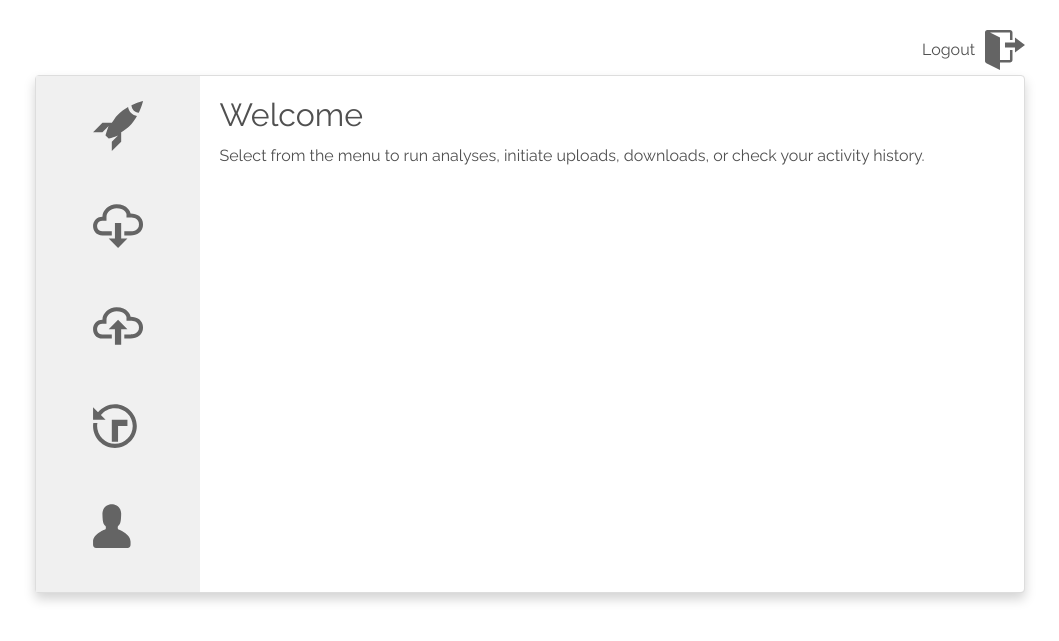
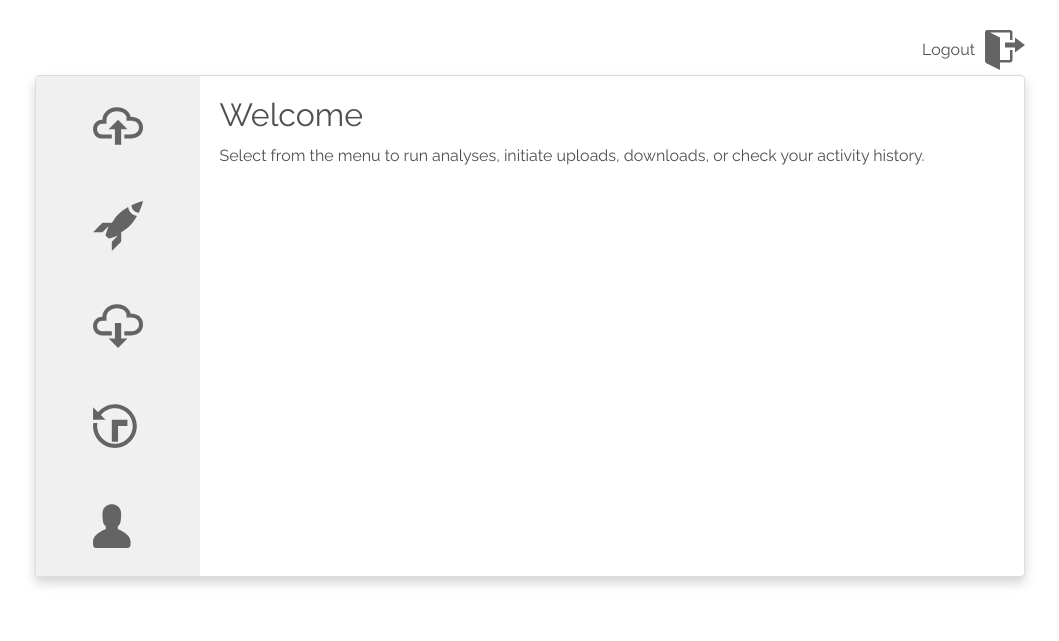
Before and after one commit to qbrc-cnap/cnap, a Django app: template templates/index.html in a window 1280 px wide. Shown: the top 641 px of the page, without its empty margins (110-1169 px from the left). Run offline with Django 3.2, Linux system fonts and the light colour scheme; the template is opened without the code that fills it, so the values that code supplies are empty; some libraries are stand-ins or nearby versions.

Commit message:
reorder tabs on main interface, and change a couple css items

```diff
--- a/base/static/base/css/style.css
+++ b/base/static/base/css/style.css
@@ -182,6 +182,7 @@ a{
     -moz-box-shadow: 0 6px 12px rgba(0,0,0,.175);
     background-clip: padding-box;
     margin-top:5px;
+    margin-bottom:20px;
 
     /*padding-bottom:20px;*/
 
@@ -233,6 +234,7 @@ a{
     flex-direction: row;
     justify-content: space-between;
     width:100%;
+    margin-bottom: 0px;
 }
 
 .section-chooser{
@@ -331,6 +333,7 @@ a{
     #menu-list{
         flex-direction: column;
         align-items: center;
+        margin-bottom:0px;
     }
 
     .section-chooser{
--- a/templates/index.html
+++ b/templates/index.html
@@ -7,6 +7,12 @@
 
             <div id="menu">
                 <ul id="menu-list">
+                        <li class="section-chooser" content-target="upload">
+                            <div class="svg-wrapper">
+                                <svg width="100%" height="100%" class="octicon octicon-cloud-upload" viewBox="0 0 16 16" version="1.1" aria-hidden="true"><path fill-rule="evenodd" d="M7 9H5l3-3 3 3H9v5H7V9zm5-4c0-.44-.91-3-4.5-3C5.08 2 3 3.92 3 6 1.02 6 0 7.52 0 9c0 1.53 1 3 3 3h3v-1.3H3c-1.62 0-1.7-1.42-1.7-1.7 0-.17.05-1.7 1.7-1.7h1.3V6c0-1.39 1.56-2.7 3.2-2.7 2.55 0 3.13 1.55 3.2 1.8v1.2H12c.81 0 2.7.22 2.7 2.2 0 2.09-2.25 2.2-2.7 2.2h-2V12h2c2.08 0 4-1.16 4-3.5C16 6.06 14.08 5 12 5z" style="fill:#646464;"></path>
+                                </svg>
+                            </div>
+                        </li>
                         <li class="section-chooser" content-target="analysis">
                             <div class="svg-wrapper">
                                 <svg width="100%" height="100%" class="octicon octicon-analysis" viewBox="0 0 16 16" version="1.1" aria-hidden="true"><path fill-rule="evenodd" d="M12.17 3.83c-.27-.27-.47-.55-.63-.88-.16-.31-.27-.66-.34-1.02-.58.33-1.16.7-1.73 1.13-.58.44-1.14.94-1.69 1.48-.7.7-1.33 1.81-1.78 2.45H3L0 10h3l2-2c-.34.77-1.02 2.98-1 3l1 1c.02.02 2.23-.64 3-1l-2 2v3l3-3v-3c.64-.45 1.75-1.09 2.45-1.78.55-.55 1.05-1.13 1.47-1.7.44-.58.81-1.16 1.14-1.72-.36-.08-.7-.19-1.03-.34a3.39 3.39 0 0 1-.86-.63zM16 0s-.09.38-.3 1.06c-.2.7-.55 1.58-1.06 2.66-.7-.08-1.27-.33-1.66-.72-.39-.39-.63-.94-.7-1.64C13.36.84 14.23.48 14.92.28 15.62.08 16 0 16 0z" style="fill:#646464;"/></svg>
@@ -15,12 +21,6 @@
                         <li class="section-chooser" content-target="download">
                             <div class="svg-wrapper">
                                 <svg width="100%" height="100%" class="octicon octicon-cloud-download" viewBox="0 0 16 16" version="1.1" aria-hidden="true"><path fill-rule="evenodd" d="M9 12h2l-3 3-3-3h2V7h2v5zm3-8c0-.44-.91-3-4.5-3C5.08 1 3 2.92 3 5 1.02 5 0 6.52 0 8c0 1.53 1 3 3 3h3V9.7H3C1.38 9.7 1.3 8.28 1.3 8c0-.17.05-1.7 1.7-1.7h1.3V5c0-1.39 1.56-2.7 3.2-2.7 2.55 0 3.13 1.55 3.2 1.8v1.2H12c.81 0 2.7.22 2.7 2.2 0 2.09-2.25 2.2-2.7 2.2h-2V11h2c2.08 0 4-1.16 4-3.5C16 5.06 14.08 4 12 4z" style="fill:#646464;"/></svg>
-                            </div>
-                        </li>
-                        <li class="section-chooser" content-target="upload">
-                            <div class="svg-wrapper">
-                                <svg width="100%" height="100%" class="octicon octicon-cloud-upload" viewBox="0 0 16 16" version="1.1" aria-hidden="true"><path fill-rule="evenodd" d="M7 9H5l3-3 3 3H9v5H7V9zm5-4c0-.44-.91-3-4.5-3C5.08 2 3 3.92 3 6 1.02 6 0 7.52 0 9c0 1.53 1 3 3 3h3v-1.3H3c-1.62 0-1.7-1.42-1.7-1.7 0-.17.05-1.7 1.7-1.7h1.3V6c0-1.39 1.56-2.7 3.2-2.7 2.55 0 3.13 1.55 3.2 1.8v1.2H12c.81 0 2.7.22 2.7 2.2 0 2.09-2.25 2.2-2.7 2.2h-2V12h2c2.08 0 4-1.16 4-3.5C16 6.06 14.08 5 12 5z" style="fill:#646464;"></path>
-                                </svg>
                             </div>
                         </li>
                         <li class="section-chooser" content-target="history">
```
